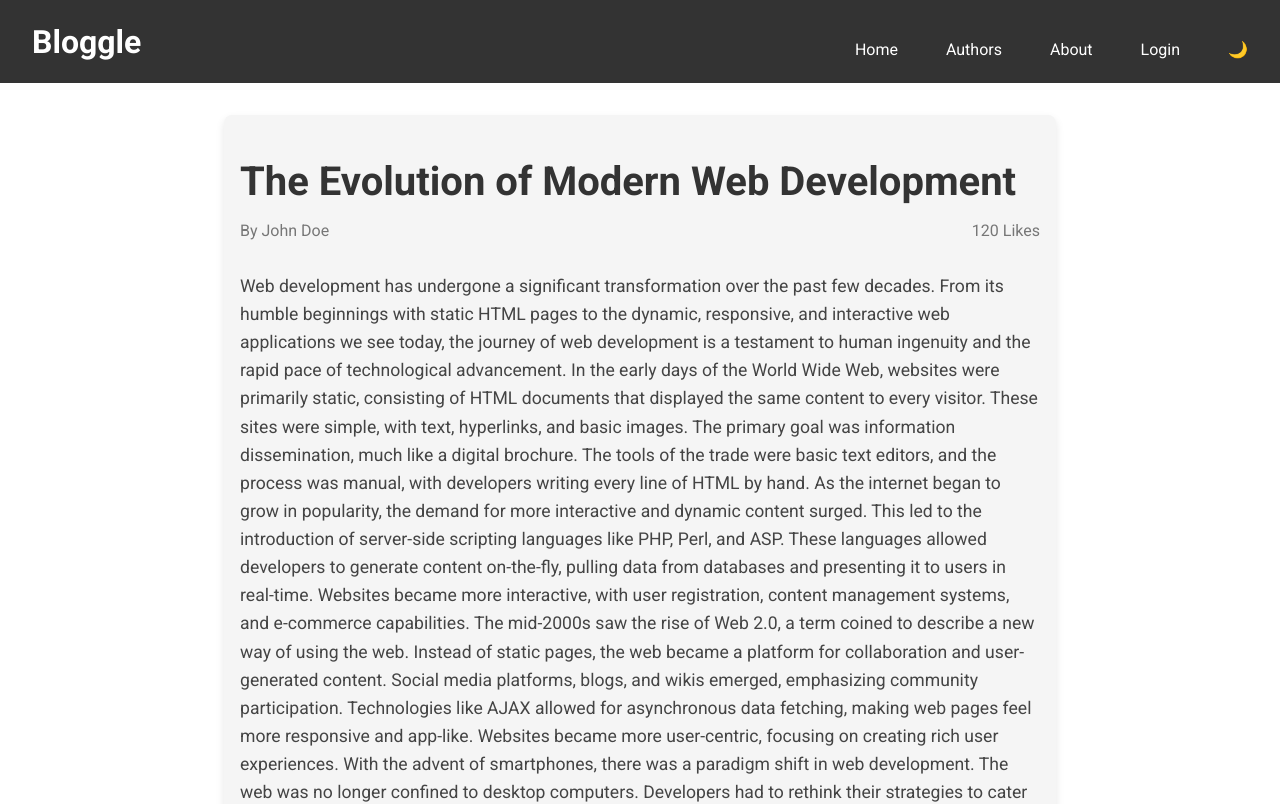
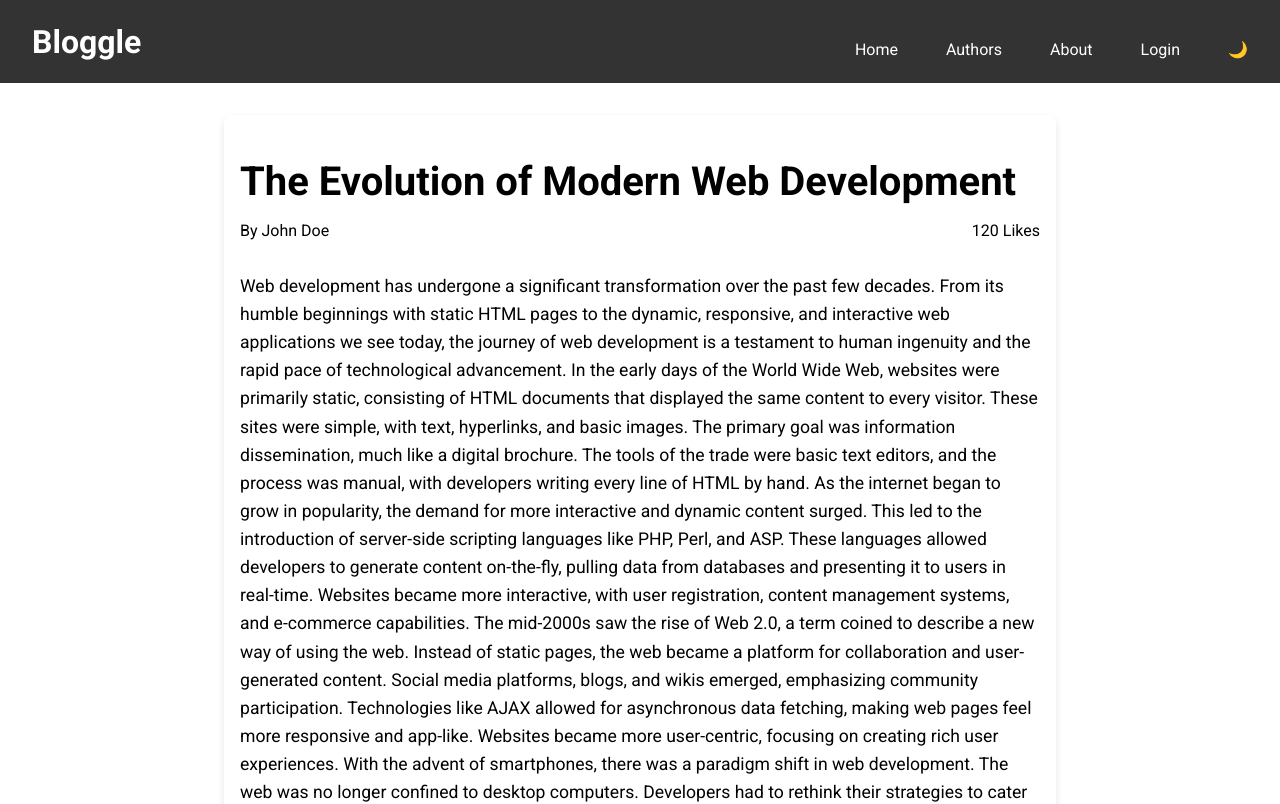
Before and after one commit to bilalacode/blog, a React (Create React App) app in the folder blogglefront/: page /1 in a window 1280 px wide. Shown: the top 804 px of the page. Built offline with nearby package versions, Linux system fonts and the light colour scheme; data requests are answered from the project's data file.

Commit message:
made single blog view dark mode friendly

```diff
--- a/blogglefront/src/styles/BlogFullView.css
+++ b/blogglefront/src/styles/BlogFullView.css
@@ -2,7 +2,7 @@
     max-width: 800px;
     margin: 2rem auto;
     padding: 1rem;
-    background-color: #f5f5f5;
+    /* background-color: #f5f5f5; */
     border-radius: 8px;
     box-shadow: 0 4px 8px rgba(0, 0, 0, 0.1);
 }
@@ -10,7 +10,7 @@
 .blog-title {
     font-size: 2.5rem;
     margin-bottom: 1rem;
-    color: #333;
+    /* color: #333; */
 }
 
 .blog-meta {
@@ -19,11 +19,11 @@
     align-items: center;
     margin-bottom: 2rem;
     font-size: 1rem;
-    color: #777;
+    /* color: #777; */
 }
 
 .blog-content {
     font-size: 1.1rem;
     line-height: 1.6;
-    color: #444;
+    /* color: #444; */
 }
```
